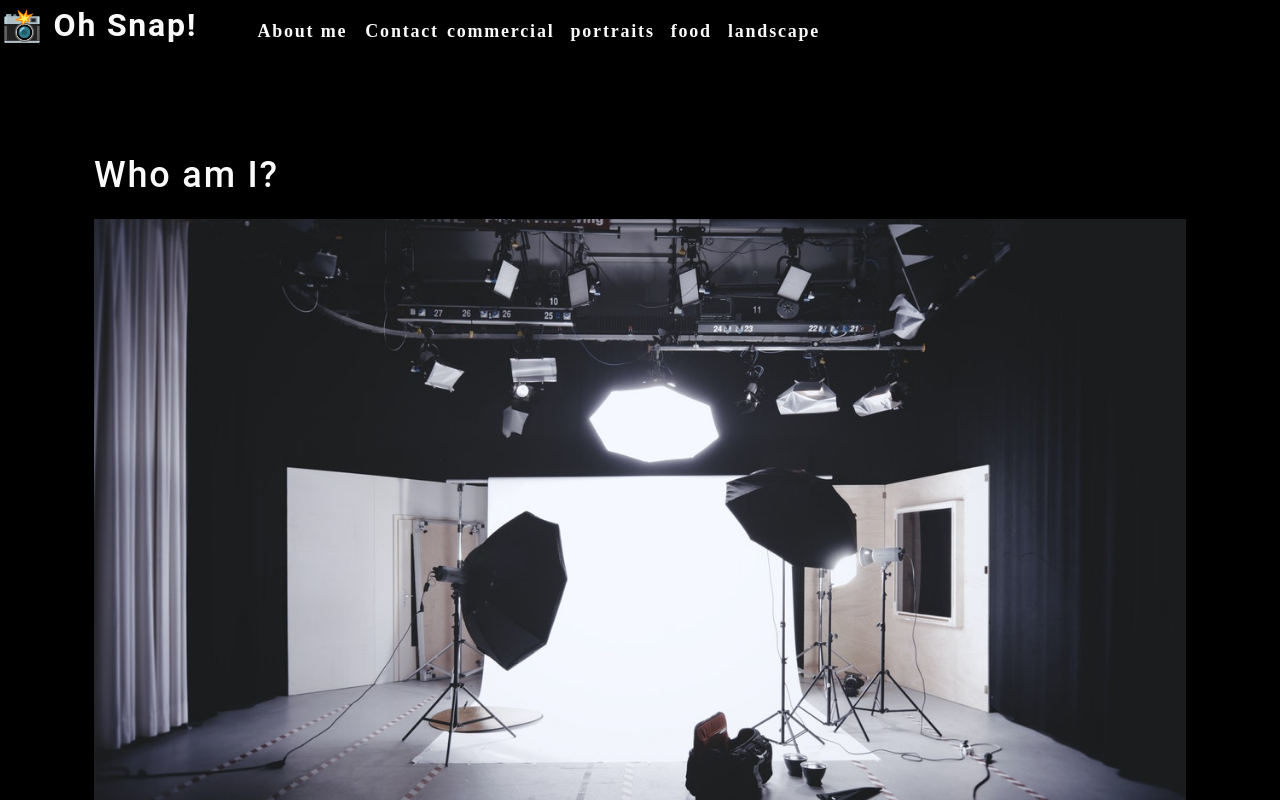
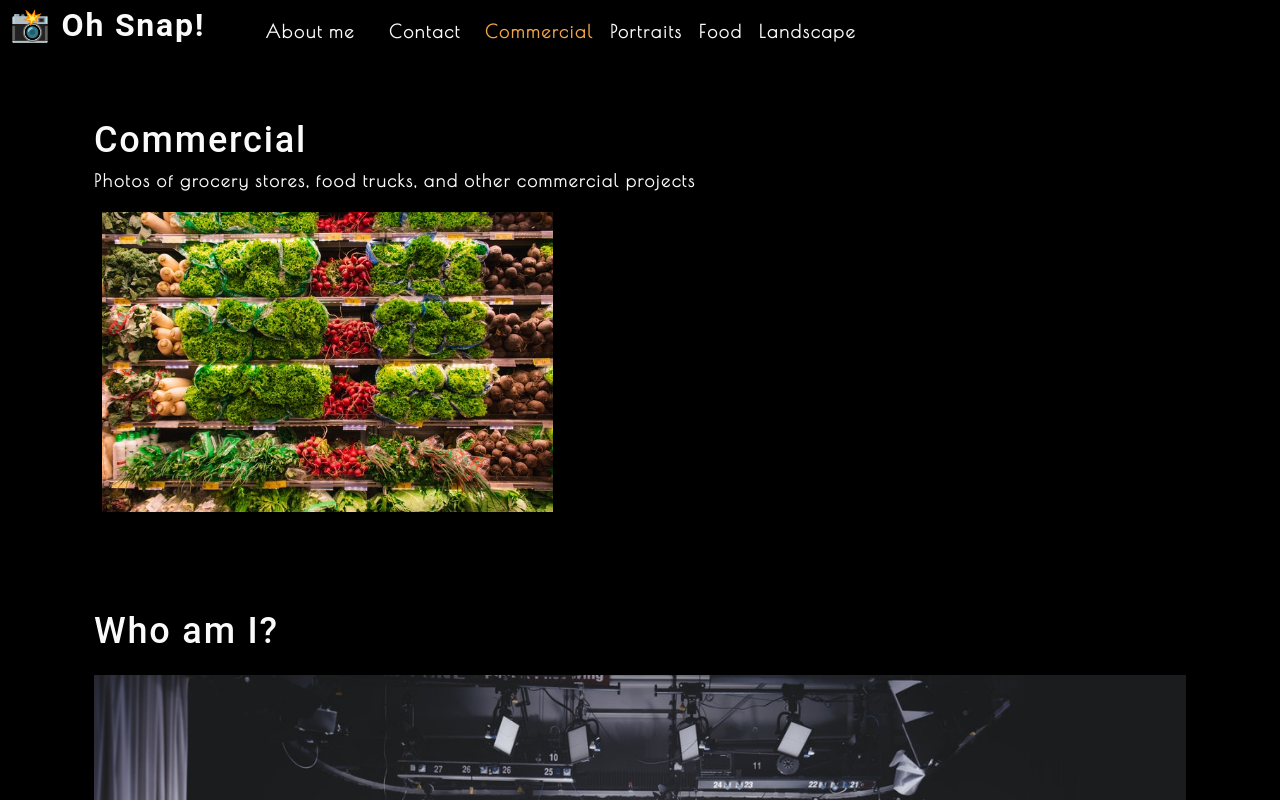
Before and after one commit to pmacdonald07/photo-port, a React (Create React App) app: page / in a window 1280 px wide. Shown: the top 800 px of the page. Built offline with nearby package versions, Linux system fonts and the light colour scheme.

Commit message:
added state and useEffect to render conditionally

```diff
--- a/src/App.js
+++ b/src/App.js
@@ -1,13 +1,37 @@
-import "./App.css";
+import { useState } from "react";
 import About from "./components/About";
 import Nav from "./components/Nav";
+import Gallery from "./components/Gallery";
 
 function App() {
+  const [categories] = useState([
+    {
+      name: "commercial",
+      description:
+        "Photos of grocery stores, food trucks, and other commercial projects",
+    },
+    { name: "portraits", description: "Portraits of people in my life" },
+    { name: "food", description: "Delicious delicacies" },
+    {
+      name: "landscape",
+      description: "Fields, farmhouses, waterfalls, and the beauty of nature",
+    },
+  ]);
+
+  const [currentCategory, setCurrentCategory] = useState(categories[0]);
+
   return (
     <div>
-      <Nav></Nav>
+      <Nav
+        categories={categories}
+        setCurrentCategory={setCurrentCategory}
+        currentCategory={currentCategory}
+      ></Nav>
       <main>
-        <About></About>
+        <div>
+          <Gallery></Gallery>
+          <About></About>
+        </div>
       </main>
     </div>
   );
--- /dev/null
+++ b/src/components/Gallery/index.js
@@ -0,0 +1,25 @@
+import { capitalizeFirstLetter } from "../../utils/helpers";
+import photo from "../../assets/small/commercial/0.jpg";
+
+const Gallery = (props) => {
+  const currentCategory = {
+    name: "commercial",
+    description:
+      "Photos of grocery stores, food trucks, and other commercial projects",
+  };
+  return (
+    <section>
+      <h1>{capitalizeFirstLetter(currentCategory.name)}</h1>
+      <p>{currentCategory.description}</p>
+      <div>
+        <img
+          src={photo}
+          alt="Commercial Example"
+          className="img-thumbnail mx-1"
+        />
+      </div>
+    </section>
+  );
+};
+
+export default Gallery;
--- a/src/components/Nav/index.js
+++ b/src/components/Nav/index.js
@@ -1,28 +1,27 @@
-const categories = [
-  {
-    name: "commercial",
-    description:
-      "Photos of grocery stores, food trucks, and other commercial projects",
-  },
-  { name: "portraits", description: "Portraits of people in my life" },
-  { name: "food", description: "Delicious delicacies" },
-  {
-    name: "landscape",
-    description: "Fields, farmhouses, waterfalls, and the beauty of nature",
-  },
-];
+import { useEffect } from "react";
+import { capitalizeFirstLetter } from "../../utils/helpers";
+
 // "Note also the use of parentheses in the map callback to return JSX.
 // When you map over an array in a JSX expression, you should return only a single JSX element—
 // like how you can only return a single element from a React component."
-const Nav = () => {
-  const categorySelected = (name) => {
-    console.log(`${name} clicked`);
-  };
+
+//There's also a short-circuit expression, as shown in the following code snippet:
+// <li className={`mx-1 ${currentCategory.name === category.name && 'navActive'}`}>
+// The preceding line of code means that currentCategory.name === category.name will get evaluated,
+// and as long as it is true, then the second bit of the short circuit, navActive, will be returned.
+const Nav = (props) => {
+  const { categories = [], setCurrentCategory, currentCategory } = props;
+
+  useEffect(() => {
+    document.title = capitalizeFirstLetter(currentCategory.name);
+  }, [currentCategory]);
+
   return (
-    <header className="flex-row">
+    <header className="flex-row px-1">
       <h2>
         <a data-testid="link" href="/">
           <span role="img" aria-label="camera">
+            {" "}
             📸
           </span>{" "}
           Oh Snap!
@@ -35,13 +34,22 @@
               About me
             </a>
           </li>
-          <li>
+          <li className="mx-2">
             <span>Contact</span>
           </li>
           {categories.map((category) => (
-            <li className="mx-1" key={category.name}>
-              <span onClick={() => categorySelected(category.name)}>
-                {category.name}
+            <li
+              className={`mx-1 ${
+                currentCategory.name === category.name && "navActive"
+              }`}
+              key={category.name}
+            >
+              <span
+                onClick={() => {
+                  setCurrentCategory(category);
+                }}
+              >
+                {capitalizeFirstLetter(category.name)}
               </span>
             </li>
           ))}
--- a/src/index.css
+++ b/src/index.css
@@ -11,7 +11,7 @@
   font-family: source-code-pro, Menlo, Monaco, Consolas, 'Courier New',
     monospace;
 } */
-
+@import url('https://fonts.googleapis.com/css2?family=Poiret+One&display=swap');
 
 main {
 	margin: 0 auto;
```
Also changed, not shown: src/index.js (+6 -6 lines).
